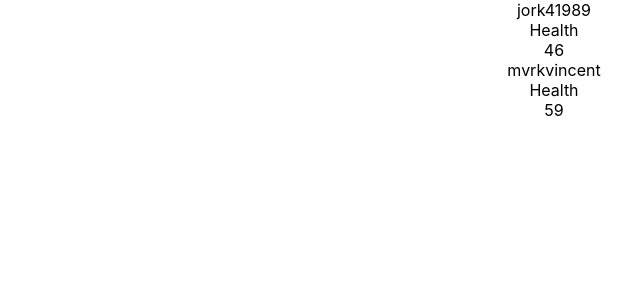
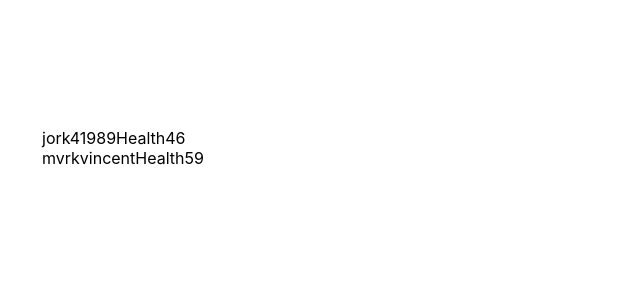
Before and after one commit to jork41989/commitDash, a React (Create React App) app: page / in a window 1280 px wide. Shown: the top 300 px of the page, without its empty margins (86-726 px from the left). Built offline with nearby package versions, Linux system fonts and the light colour scheme.

Commit message:
added some css and wrote the algorithm to check health

```diff
--- /dev/null
+++ b/src/components/MainDash/dash.css
@@ -0,0 +1,16 @@
+.userDash{
+  display: flex;
+  flex-direction: row;
+}
+
+.dashMain{
+  display: flex;
+  flex-direction: column;
+  justify-content: center;
+  padding: 10%;
+}
+
+.userMain{
+  display: flex;
+  flex-direction: column;
+}
--- a/src/components/MainDash/maindash.jsx
+++ b/src/components/MainDash/maindash.jsx
@@ -48,7 +48,7 @@ const MainDash = () =>{
     return userComps
   }
   return(
-    <div>
+    <div className="dashMain">
       {userComponents()}
     </div>
   )
--- a/src/components/MainDash/userDashSub.jsx
+++ b/src/components/MainDash/userDashSub.jsx
@@ -1,5 +1,5 @@
 import React, { useState } from "react";
-
+import './dash.css'
 
 const UserDashSub = (state) =>{
   let dataCheck = () => {
@@ -10,7 +10,7 @@ const UserDashSub = (state) =>{
     total += commitTotal(state.data.week2CommitCount);
     console.log(total)
     return (
-      <div>
+      <div className="userDash">
         <div>{state.data.username}</div>
         <div>Health</div>
         <div className="HealthBar"> {Math.floor(total)}</div>
@@ -32,7 +32,7 @@ const UserDashSub = (state) =>{
     }
   }
   return(
-    <div>
+    <div className="userMain">
       {dataCheck()}
     </div>
   )
```
Also changed, not shown: 1 other file (tests, documents, lock files or other folders).
